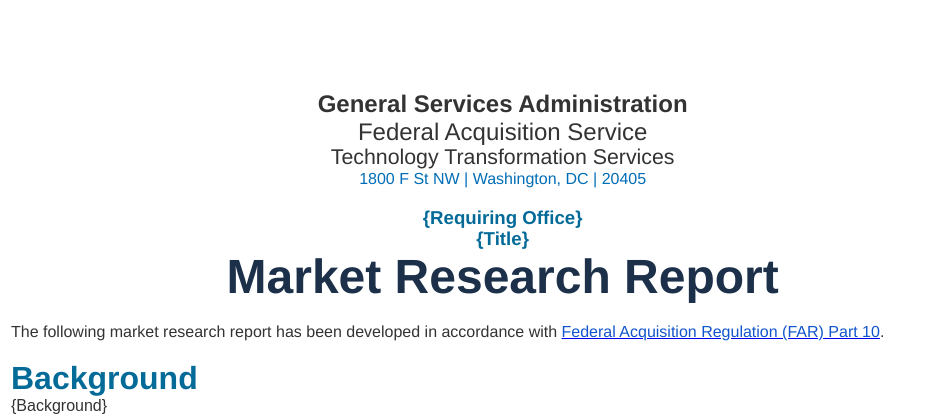
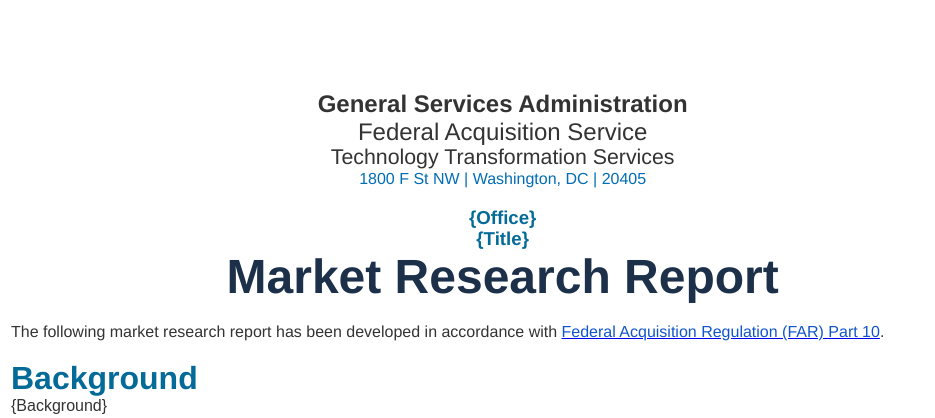
Before and after one commit to adam-grandt-tts/data-driven-acquisition, a Django app: template data_driven_acquisition/templates/TTS OA Acquisition/1 - Procurement package/OA Market Research Report - {{Title}}.html in a window 1280 px wide. Shown: the top 418 px of the page, without its empty margins (0-935 px from the left). Run offline with Django 3.2, Linux system fonts and the light colour scheme; the template is opened without the code that fills it, so the values that code supplies are empty; parts of the project's set-up code (start-up, migrations or seed data) failed here and were passed over.

Commit message:
No requireing office in OA

```diff
--- a/data_driven_acquisition/templates/TTS OA Acquisition/1 - Procurement package/OA Market Research Report - {{Title}}.html
+++ b/data_driven_acquisition/templates/TTS OA Acquisition/1 - Procurement package/OA Market Research Report - {{Title}}.html
@@ -217,7 +217,7 @@
 		<p class=MsoNormal><span lang=EN>&nbsp;</span></p>
 
 		<p class=MsoSubtitle><a name="_i3cm6vd148fg"></a><span lang=EN
-		style='color:#046B99'><!--PROPERTY:Requiring Office-->{Requiring Office}<!--/PROPERTY:Requiring Office--><br>
+		style='color:#046B99'><!--PROPERTY:Office-->{Office}<!--/PROPERTY:Office--><br>
 		<!--PROPERTY:Title-->{Title}<!--/PROPERTY:Title--></span></p>
 
 		<p class=MsoTitle style='line-height:115%'><a name="_30j0zll"></a><span
```
